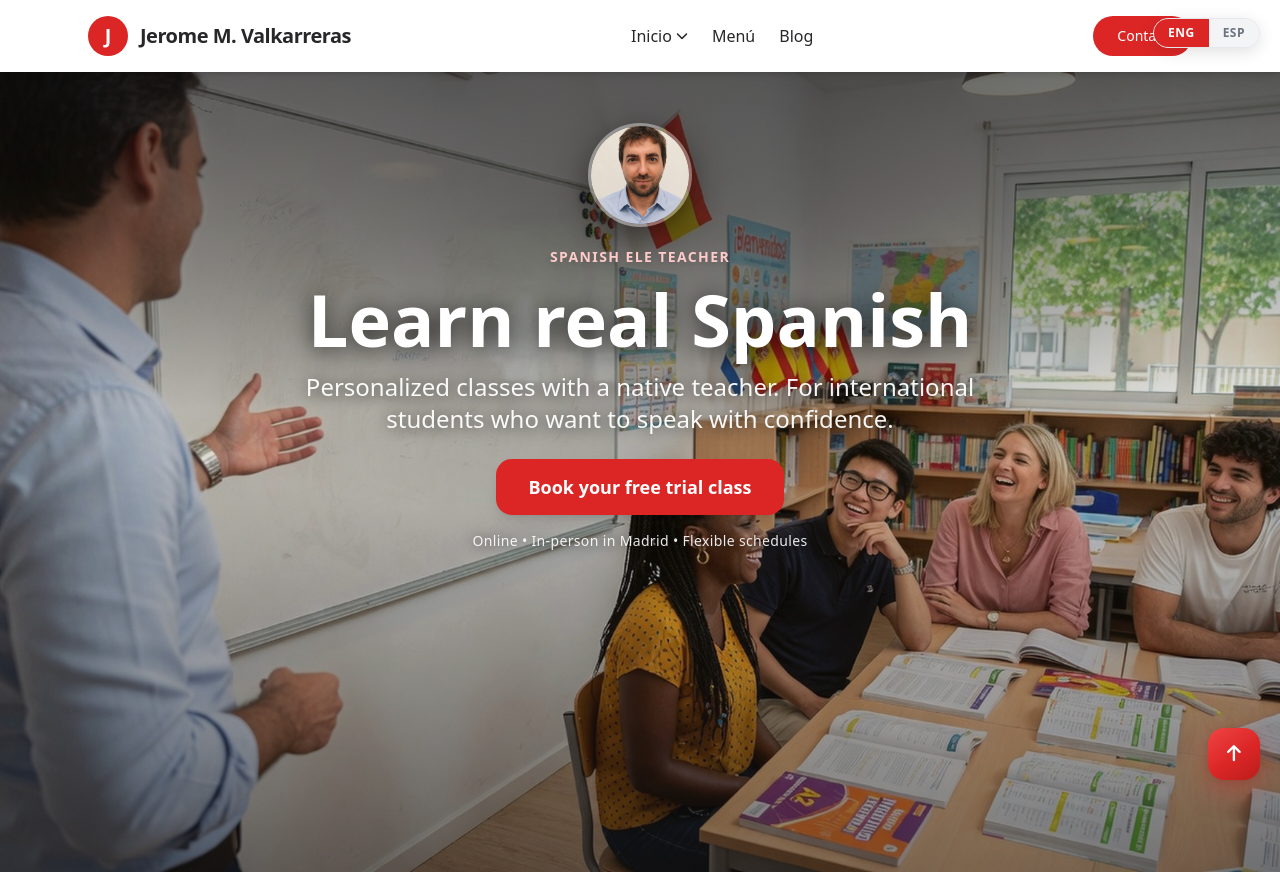
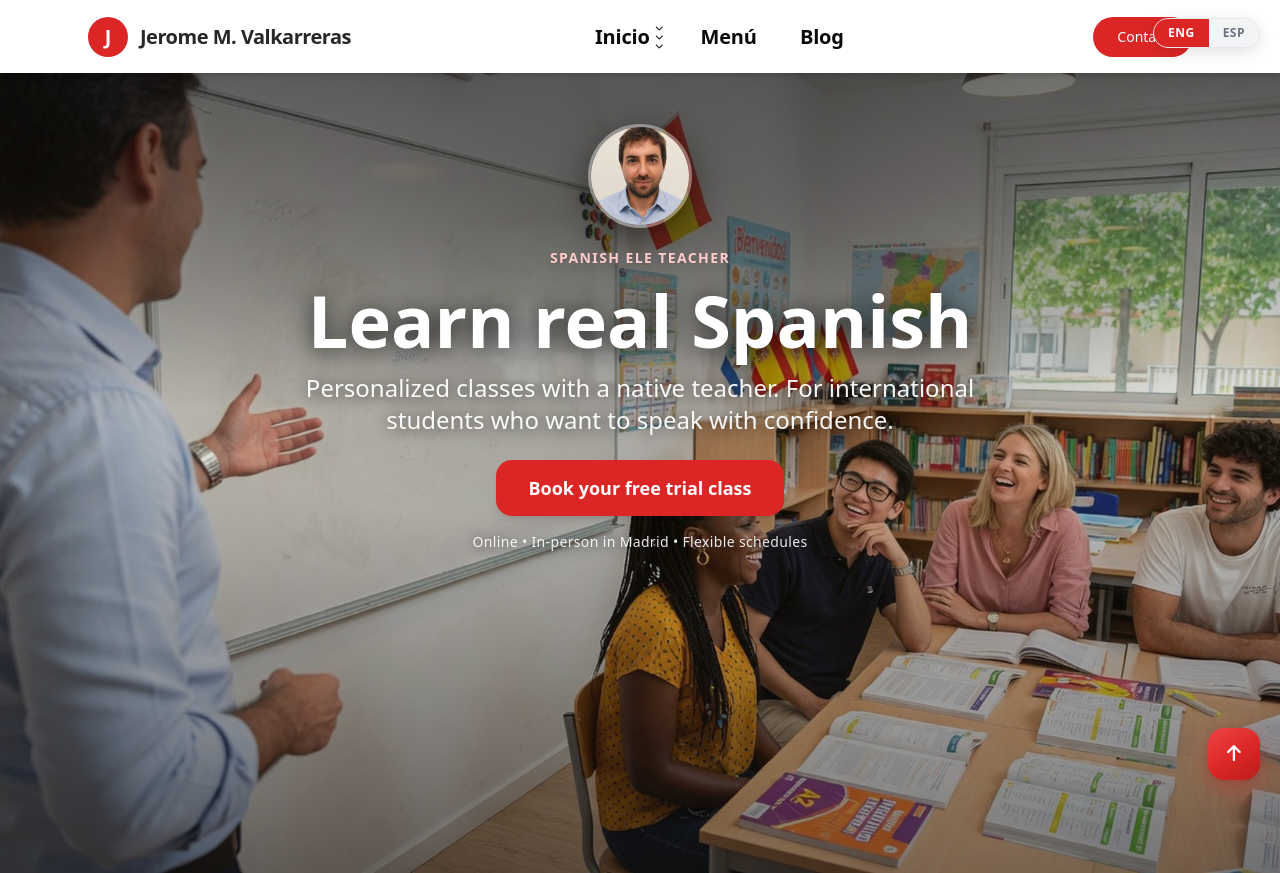
Before and after one commit to jeromedinav/jerome-valkarreras-ele, a plain HTML site: page index.html in a window 1280 px wide. Shown: the top 873 px of the page. Drawn offline with nearby package versions, Linux system fonts and the light colour scheme.

Commit message:
Bold xl nav links, red hover, animated Inicio chevrons

```diff
--- a/index.html
+++ b/index.html
@@ -164,6 +164,75 @@
       background-color: #dc2626;
       color: #fff;
     }
+
+    .nav-main-link,
+    .nav-inicio-btn {
+      font-size: 1.25rem;
+      font-weight: 700;
+      color: #0a0a0a;
+      letter-spacing: -0.01em;
+      transition: color 0.2s ease, background-color 0.2s ease;
+    }
+    .nav-main-link {
+      display: inline-block;
+      padding: 0.35rem 0.85rem;
+      border-radius: 0.75rem;
+      cursor: pointer;
+    }
+    .nav-main-link:hover {
+      background-color: #dc2626;
+      color: #fff;
+    }
+    .nav-inicio-btn {
+      display: flex;
+      align-items: center;
+      gap: 0.35rem;
+      padding: 0.35rem 0.5rem;
+      border: none;
+      background: transparent;
+      cursor: pointer;
+    }
+    #nav-inicio-wrap:hover .nav-inicio-label {
+      color: #dc2626;
+    }
+    .nav-chevron-cascade {
+      display: inline-flex;
+      flex-direction: column;
+      align-items: center;
+      justify-content: center;
+      line-height: 0.5;
+      font-size: 0.5rem;
+      gap: 1px;
+    }
+    .nav-chev {
+      color: #0a0a0a;
+      transition: color 0.2s ease;
+    }
+    #nav-inicio-wrap:hover .nav-chev-1 {
+      animation: chev-signal 1.1s ease-in-out infinite;
+      animation-delay: 0s;
+    }
+    #nav-inicio-wrap:hover .nav-chev-2 {
+      animation: chev-signal 1.1s ease-in-out infinite;
+      animation-delay: 0.18s;
+    }
+    #nav-inicio-wrap:hover .nav-chev-3 {
+      animation: chev-signal 1.1s ease-in-out infinite;
+      animation-delay: 0.36s;
+    }
+    @keyframes chev-signal {
+      0%, 100% { color: #0a0a0a; opacity: 0.55; }
+      40%, 60% { color: #dc2626; opacity: 1; }
+    }
+    @media (prefers-reduced-motion: reduce) {
+      #nav-inicio-wrap:hover .nav-chev-1,
+      #nav-inicio-wrap:hover .nav-chev-2,
+      #nav-inicio-wrap:hover .nav-chev-3 {
+        animation: none;
+        color: #dc2626;
+        opacity: 1;
+      }
+    }
   </style>
 </head>
 <body class="bg-zinc-50 text-zinc-800 smooth-scroll">
@@ -178,14 +247,19 @@
       </div>
 
       <!-- Main Navigation (left of language buttons) -->
-      <div class="hidden md:flex items-center gap-6 text-base font-medium">
+      <div class="hidden md:flex items-center gap-4">
         <!-- INICIO with dropdown sub-tabs -->
         <div id="nav-inicio-wrap" class="relative">
           <button id="nav-inicio-btn"
+                  type="button"
                   onclick="showHome()"
-                  class="flex items-center gap-1 text-zinc-800 hover:text-red-600 transition">
-            Inicio
-            <i class="fas fa-chevron-down text-xs"></i>
+                  class="nav-inicio-btn">
+            <span class="nav-inicio-label">Inicio</span>
+            <span class="nav-chevron-cascade" aria-hidden="true">
+              <i class="fas fa-chevron-down nav-chev nav-chev-1"></i>
+              <i class="fas fa-chevron-down nav-chev nav-chev-2"></i>
+              <i class="fas fa-chevron-down nav-chev nav-chev-3"></i>
+            </span>
           </button>
           <!-- Dropdown centered under Inicio (no cascade indent) -->
           <div id="nav-inicio-dropdown"
@@ -201,10 +275,10 @@
         </div>
 
         <!-- MENÚ principal -->
-        <a onclick="showHome(); setTimeout(() => document.getElementById('servicios').scrollIntoView({behavior:'smooth'}), 50)" class="text-zinc-800 hover:text-red-600 transition cursor-pointer">Menú</a>
+        <a onclick="showHome(); setTimeout(() => document.getElementById('servicios').scrollIntoView({behavior:'smooth'}), 50)" class="nav-main-link">Menú</a>
 
         <!-- BLOG -->
-        <a onclick="showBlog()" class="text-zinc-800 hover:text-red-600 transition cursor-pointer">Blog</a>
+        <a onclick="showBlog()" class="nav-main-link">Blog</a>
       </div>
 
       <!-- Contact CTA (Desktop) — where language tabs used to be -->
```
